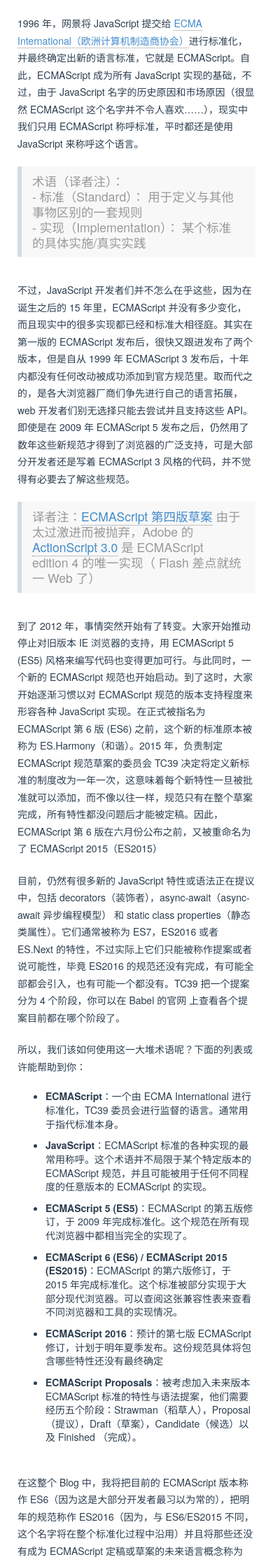
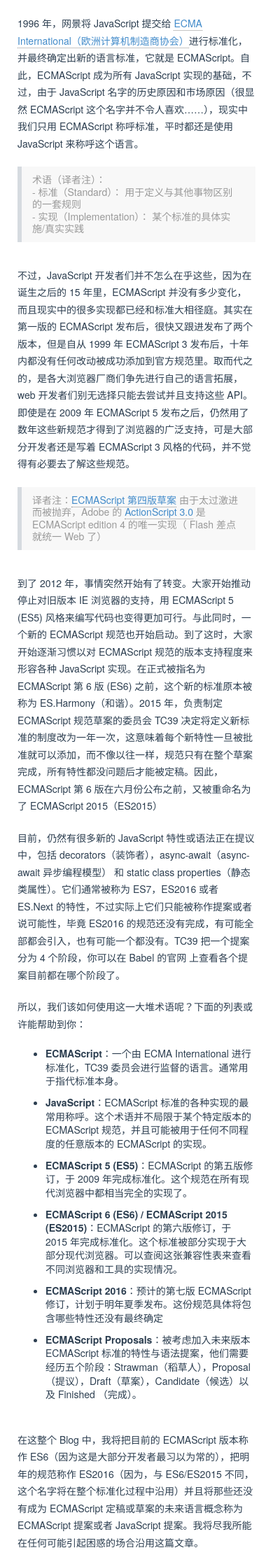
Before and after one commit to apibrain/apibrain.github.io, a Jekyll site: the page built from _posts/2016-03-29-what-is-going-on-with-javascript-versioning.md, in a window 390 px wide. Shown: the part 736-2968 px from the top of the page at 70% size. Built offline with Jekyll 4.4.1, drawn with Linux system fonts in a browser that asks for light colours; grey boxes are pictures that could not be loaded.

Commit message:
修改了段落的字体

```diff
--- a/css/hc.css
+++ b/css/hc.css
@@ -844,7 +844,7 @@
 }
 
 @media screen and (max-width: 500px) {
-  p, .post ul li {
+  blockquote, blockquote p, p, .post ul li {
     font-size: 1em;
   }
   #welcome-greeting > p
```
